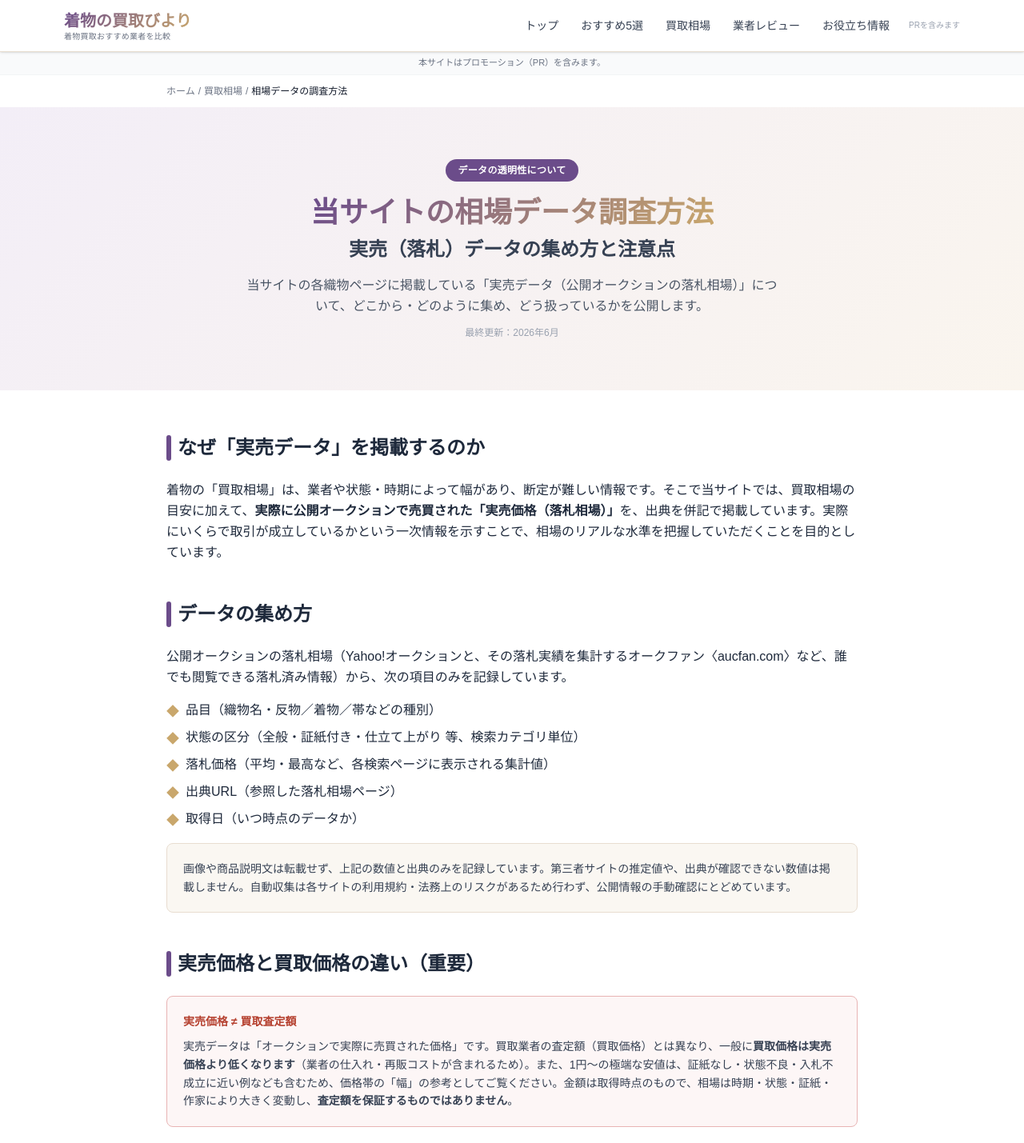
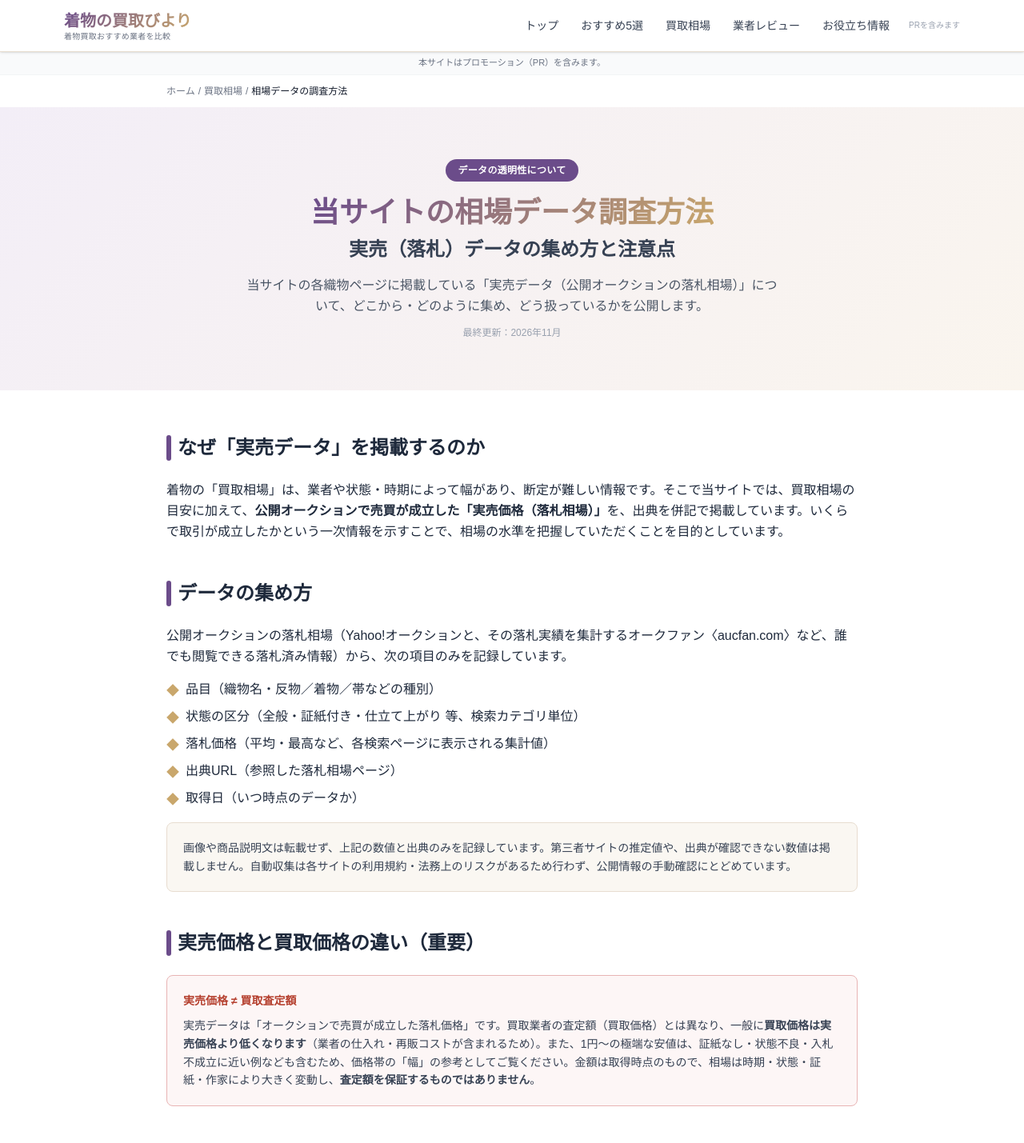
Before and after one commit to webmaster0818/kimono-kaitori-biyori, a Next.js app: page /articles/souba-method in a window 1280 px wide. Shown: the top 1429 px of the page at 80% size. Built offline with nearby package versions, Linux system fonts and the light colour scheme.

Commit message:
souba-method: 調査方法の説明文の表現を整理・最終更新を11月に
Co-Authored-By: Claude Opus 5 (1M context) <noreply@anthropic.com>

```diff
--- a/app/articles/souba-method/page.tsx
+++ b/app/articles/souba-method/page.tsx
@@ -75,7 +75,7 @@ const dataCatalogStructuredData = {
   "@type": "DataCatalog",
   name: "着物の織物別 実売相場データベース（公開オークション落札相場）",
   description:
-    "着物の産地織物40種について、公開オークション（Yahoo!オークションの落札相場と、その落札実績を集計するオークファン）で実際に売買が成立した落札件数・平均落札価格・最高落札価格を、出典・取得日を併記して集計した実売データの一覧です。買取業者の査定額ではなく、個人間取引で成立した実売価格の一次データを、推定値・出典不明の数値を排除して手動集計しています。",
+    "着物の産地織物40種について、公開オークション（Yahoo!オークションの落札相場と、その落札実績を集計するオークファン）で売買が成立した落札件数・平均落札価格・最高落札価格を、出典・取得日を併記して集計した実売データの一覧です。買取業者の査定額ではなく、個人間取引で成立した実売価格の一次データを、推定値・出典不明の数値を排除して手動集計しています。",
   url: "https://kimonokaitori-biyori.com/articles/souba-method/",
   creator: { "@type": "Organization", name: "着物の買取びより", url: "https://kimonokaitori-biyori.com" },
   publisher: { "@type": "Organization", name: "着物の買取びより", url: "https://kimonokaitori-biyori.com" },
@@ -118,7 +118,7 @@ export default function SoubaMethodPage() {
           <p className="text-gray-600 text-sm md:text-base max-w-2xl mx-auto leading-relaxed">
             当サイトの各織物ページに掲載している「実売データ（公開オークションの落札相場）」について、どこから・どのように集め、どう扱っているかを公開します。
           </p>
-          <p className="mt-3 text-xs text-gray-400">最終更新：2026年6月</p>
+          <p className="mt-3 text-xs text-gray-400">最終更新：2026年11月</p>
         </div>
       </section>
 
@@ -129,7 +129,7 @@ export default function SoubaMethodPage() {
             なぜ「実売データ」を掲載するのか
           </h2>
           <p className="text-sm md:text-base leading-relaxed mb-4">
-            着物の「買取相場」は、業者や状態・時期によって幅があり、断定が難しい情報です。そこで当サイトでは、買取相場の目安に加えて、<strong>実際に公開オークションで売買された「実売価格（落札相場）」</strong>を、出典を併記で掲載しています。実際にいくらで取引が成立しているかという一次情報を示すことで、相場のリアルな水準を把握していただくことを目的としています。
+            着物の「買取相場」は、業者や状態・時期によって幅があり、断定が難しい情報です。そこで当サイトでは、買取相場の目安に加えて、<strong>公開オークションで売買が成立した「実売価格（落札相場）」</strong>を、出典を併記で掲載しています。いくらで取引が成立したかという一次情報を示すことで、相場の水準を把握していただくことを目的としています。
           </p>
         </section>
 
@@ -161,7 +161,7 @@ export default function SoubaMethodPage() {
           <div className="rounded-lg border border-[#e8b4b4] bg-[#fdf6f6] p-4 md:p-5 text-sm text-gray-700 leading-relaxed">
             <p className="mb-2 font-bold text-[#b5402f]">実売価格 ≠ 買取査定額</p>
             <p>
-              実売データは「オークションで実際に売買された価格」です。買取業者の査定額（買取価格）とは異なり、一般に<strong>買取価格は実売価格より低くなります</strong>（業者の仕入れ・再販コストが含まれるため）。また、1円〜の極端な安値は、証紙なし・状態不良・入札不成立に近い例なども含むため、価格帯の「幅」の参考としてご覧ください。金額は取得時点のもので、相場は時期・状態・証紙・作家により大きく変動し、<strong>査定額を保証するものではありません</strong>。
+              実売データは「オークションで売買が成立した落札価格」です。買取業者の査定額（買取価格）とは異なり、一般に<strong>買取価格は実売価格より低くなります</strong>（業者の仕入れ・再販コストが含まれるため）。また、1円〜の極端な安値は、証紙なし・状態不良・入札不成立に近い例なども含むため、価格帯の「幅」の参考としてご覧ください。金額は取得時点のもので、相場は時期・状態・証紙・作家により大きく変動し、<strong>査定額を保証するものではありません</strong>。
             </p>
           </div>
         </section>
```
